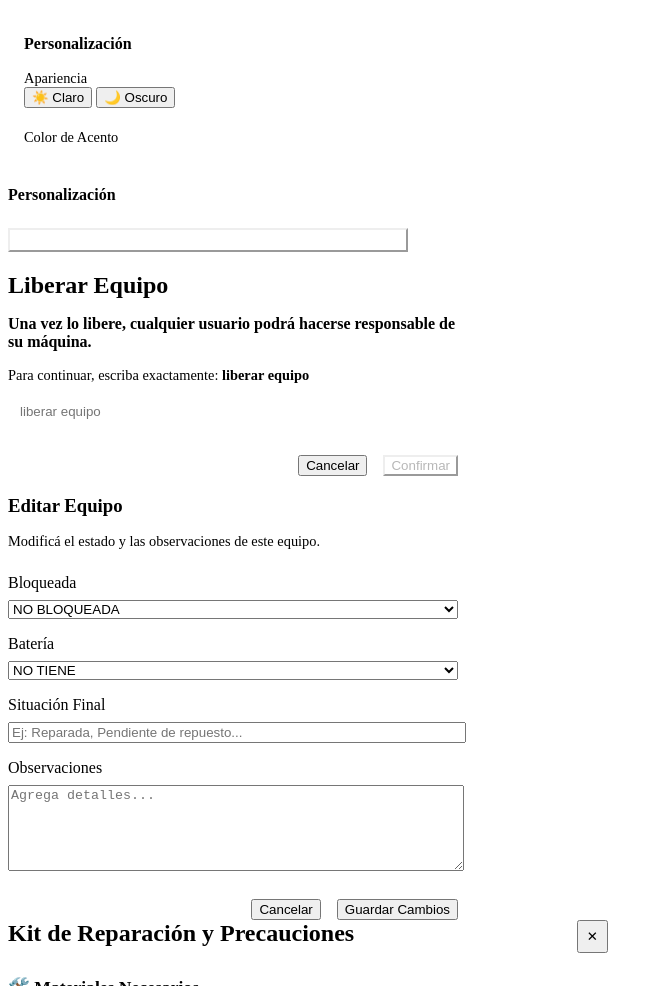
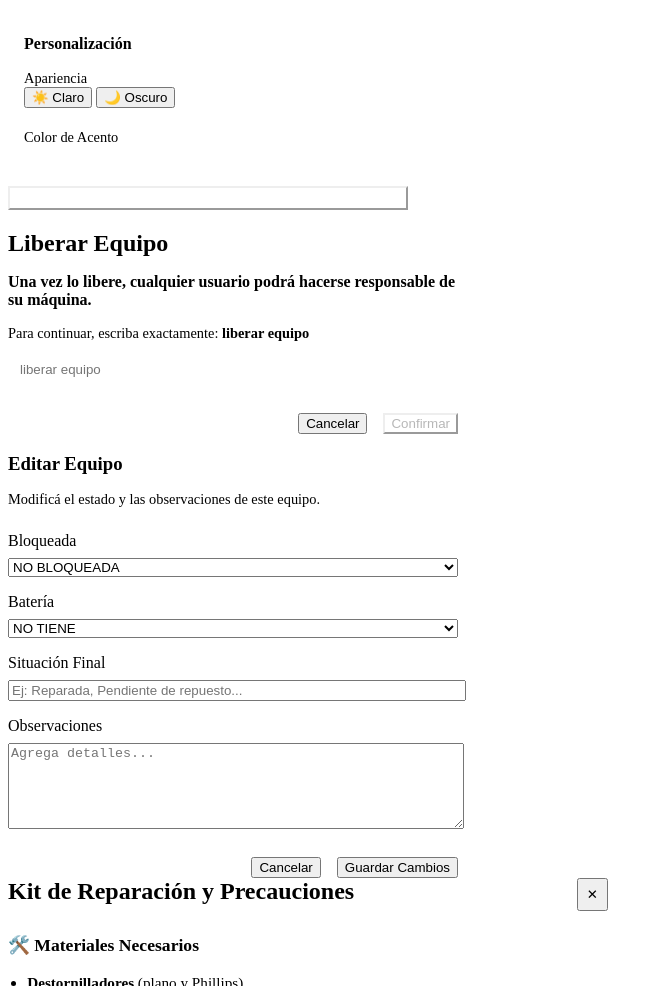
Before and after one commit to AngelesBlagine/TSO-netbooks, a website with bundled scripts: page index.html in a window 1280 px wide. Shown: the part 2775-3761 px from the top of the page, without its empty margins (0-663 px from the left). Built offline with nearby package versions, Linux system fonts and the light colour scheme; a script that the page names is missing.

Commit message:
Remove 'Personalización' section from index.html
Removed the 'Personalización' section from the HTML.

```diff
--- a/index.html
+++ b/index.html
@@ -1053,18 +1053,6 @@
           </div>
         </div>
 
-        <div style="margin-bottom: 1.5rem">
-          <h3
-            style="
-              font-size: 1rem;
-              margin-bottom: 0.5rem;
-              color: var(--text-main);
-            "
-          >
-            Personalización
-          </h3>
-        </div>
-
         <div>
           <button
             class="btn"
```
